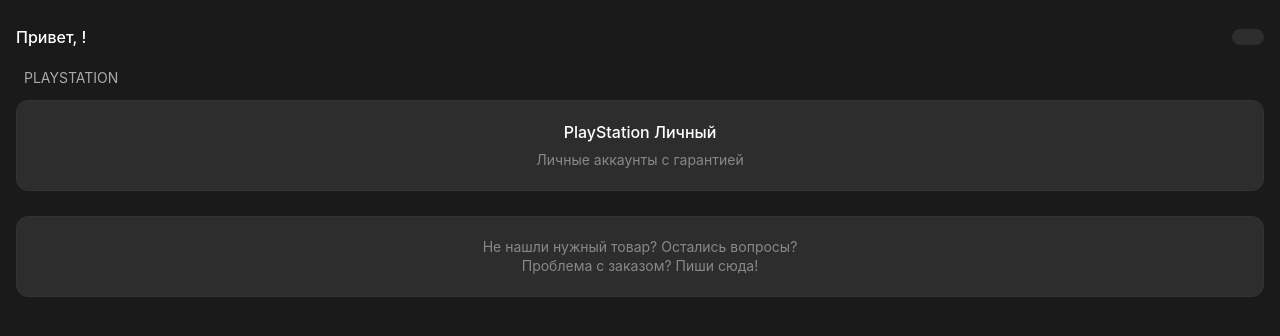
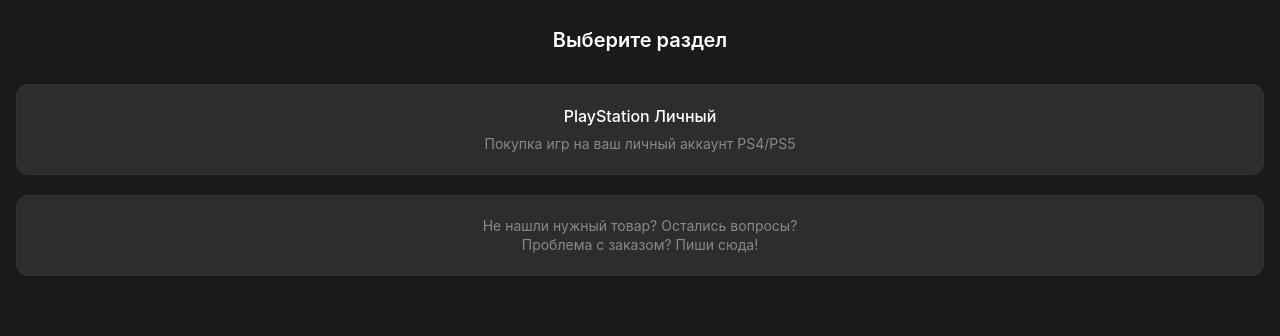
Before and after one commit to igorone0010-netizen/gosha-store, a Flask app: page / in a window 1280 px wide. Shown: the top 336 px of the page. Run offline with Flask 3, Linux system fonts and the light colour scheme; some libraries are stand-ins or nearby versions.

Commit message:
Update index.html

```diff
--- a/templates/index.html
+++ b/templates/index.html
@@ -27,6 +27,18 @@
 
         .active {
             display: block;
+        }
+
+        .main-header {
+            text-align: center;
+            margin-bottom: 30px;
+            padding-top: 10px;
+        }
+
+        .main-title {
+            font-size: 20px;
+            font-weight: 600;
+            color: var(--tg-theme-text-color, #ffffff);
         }
 
         .header {
@@ -64,17 +76,6 @@
             color: var(--tg-theme-button-text-color, #ffffff);
         }
 
-        .section {
-            margin-bottom: 25px;
-        }
-
-        .section-title {
-            color: var(--tg-theme-hint-color, #aaa);
-            font-size: 14px;
-            margin-bottom: 12px;
-            padding-left: 8px;
-        }
-
         .menu-grid {
             display: grid;
             grid-template-columns: 1fr;
@@ -305,21 +314,15 @@
 <body>
     <!-- Главная страница -->
     <div id="main-page" class="page active">
-        <div class="header">
-            <div class="welcome-text" id="welcome-text">Привет!</div>
-            <div class="profile-button" onclick="showProfile()" id="profile-button">
-                Профиль
-            </div>
+        <div class="main-header">
+            <div class="main-title">Выберите раздел</div>
         </div>
 
-        <!-- PLAYSTATION раздел -->
-        <div class="section">
-            <div class="section-title">PLAYSTATION</div>
-            <div class="menu-grid">
-                <div class="menu-button" onclick="showProducts('playstation_personal')">
-                    <div class="button-name">PlayStation Личный</div>
-                    <div class="button-description">Личные аккаунты с гарантией</div>
-                </div>
+        <!-- Кнопка PlayStation -->
+        <div class="menu-grid">
+            <div class="menu-button" onclick="showProducts('playstation_personal')">
+                <div class="button-name">PlayStation Личный</div>
+                <div class="button-description">Покупка игр на ваш личный аккаунт PS4/PS5</div>
             </div>
         </div>
 
@@ -334,9 +337,9 @@
 
     <!-- Страница товаров -->
     <div id="products-page" class="page">
-        <div class="back-button" onclick="showMain()">
-            <div class="back-arrow">‹</div>
-            <div id="current-category-name">PlayStation Личный</div>
+        <div class="back-header">
+            <div class="back-arrow" onclick="showMain()">‹</div>
+            <div class="page-title" id="current-category-name">PlayStation Личный</div>
         </div>
 
         <div id="products-container" class="products-grid">
@@ -429,9 +432,6 @@
                 const fullName = `${firstName} ${lastName}`.trim();
                 const username = user.username || firstName;
 
-                // Обновляем приветствие на главной
-                document.getElementById('welcome-text').textContent = `Привет, ${firstName}!`;
-
                 // Обновляем приветствие в профиле
                 document.getElementById('profile-welcome').textContent = `Привет, ${firstName}!`;
 
@@ -442,7 +442,6 @@
                 // Загружаем сохраненные данные пользователя
                 loadUserData();
             } else {
-                document.getElementById('welcome-text').textContent = 'Привет!';
                 document.getElementById('profile-welcome').textContent = 'Привет!';
                 document.getElementById('profile-button').textContent = 'Профиль';
             }
@@ -546,29 +544,10 @@
             `).join('');
         }
 
-        // Открыть поддержку (исправленная версия для прямого перехода в чат)
+        // Открыть поддержку (исправленная версия)
         function openSupport() {
-            // Пробуем открыть через tg:// ссылку для прямого перехода в приложение
-            const username = 'GoshaPlayStation';
-
-            // Создаем кнопку для перехода в чат
-            tg.showPopup({
-                title: '💬 Поддержка',
-                message: 'Нажмите кнопку ниже чтобы написать в поддержку',
-                buttons: [{
-                    type: 'default',
-                    text: 'Написать в чат',
-                    id: 'open_support_chat'
-                }]
-            });
-
-            // Обработчик кнопки
-            tg.onEvent('popupButtonClicked', (btn) => {
-                if (btn.id === 'open_support_chat') {
-                    // Открываем через tg:// ссылку для прямого перехода в чат
-                    tg.openTelegramLink(`https://t.me/${username}`);
-                }
-            });
+            // Прямой переход в чат через tg:// ссылку
+            tg.openTelegramLink('https://t.me/GoshaPlayStation');
         }
 
         // Добавить в корзину
```
Also changed, not shown: other parts of templates/index.html (+31 -24 lines).
